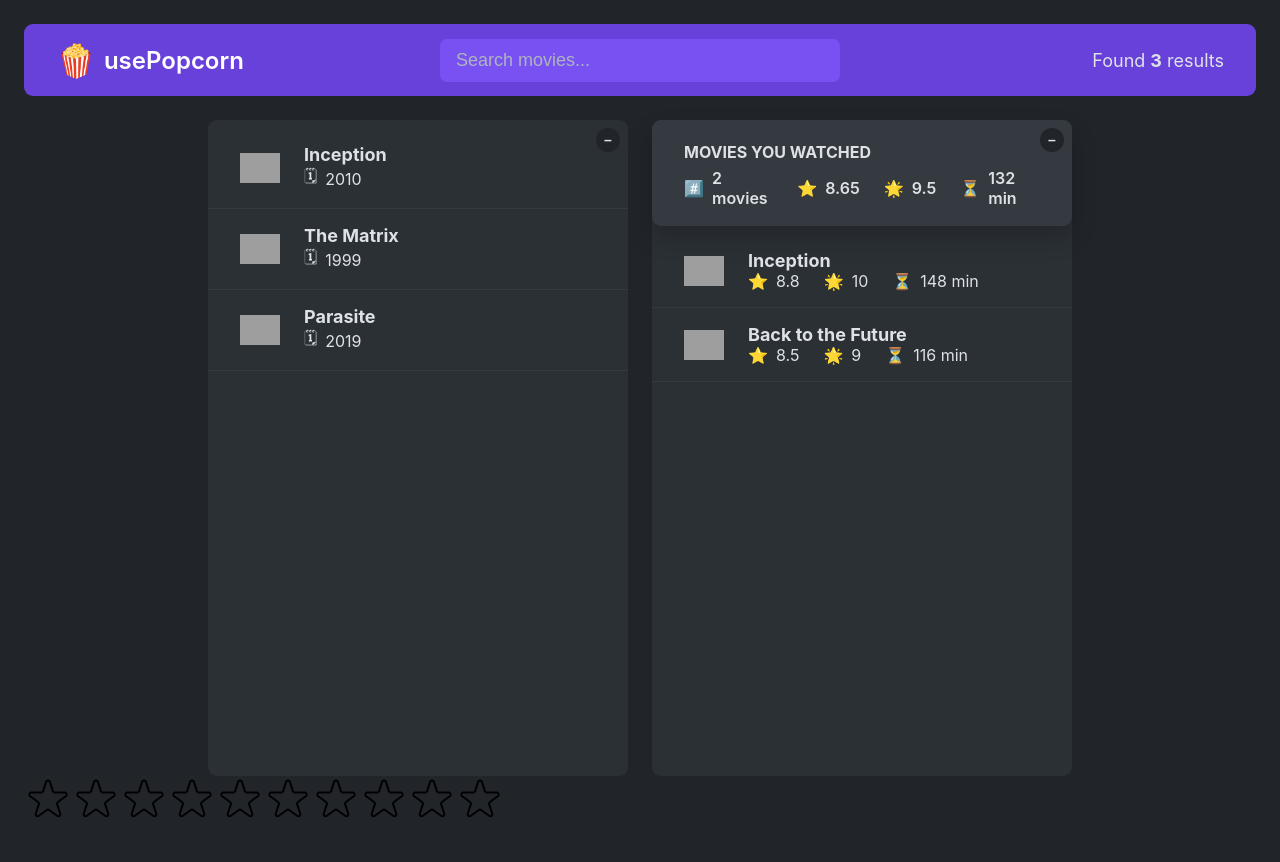
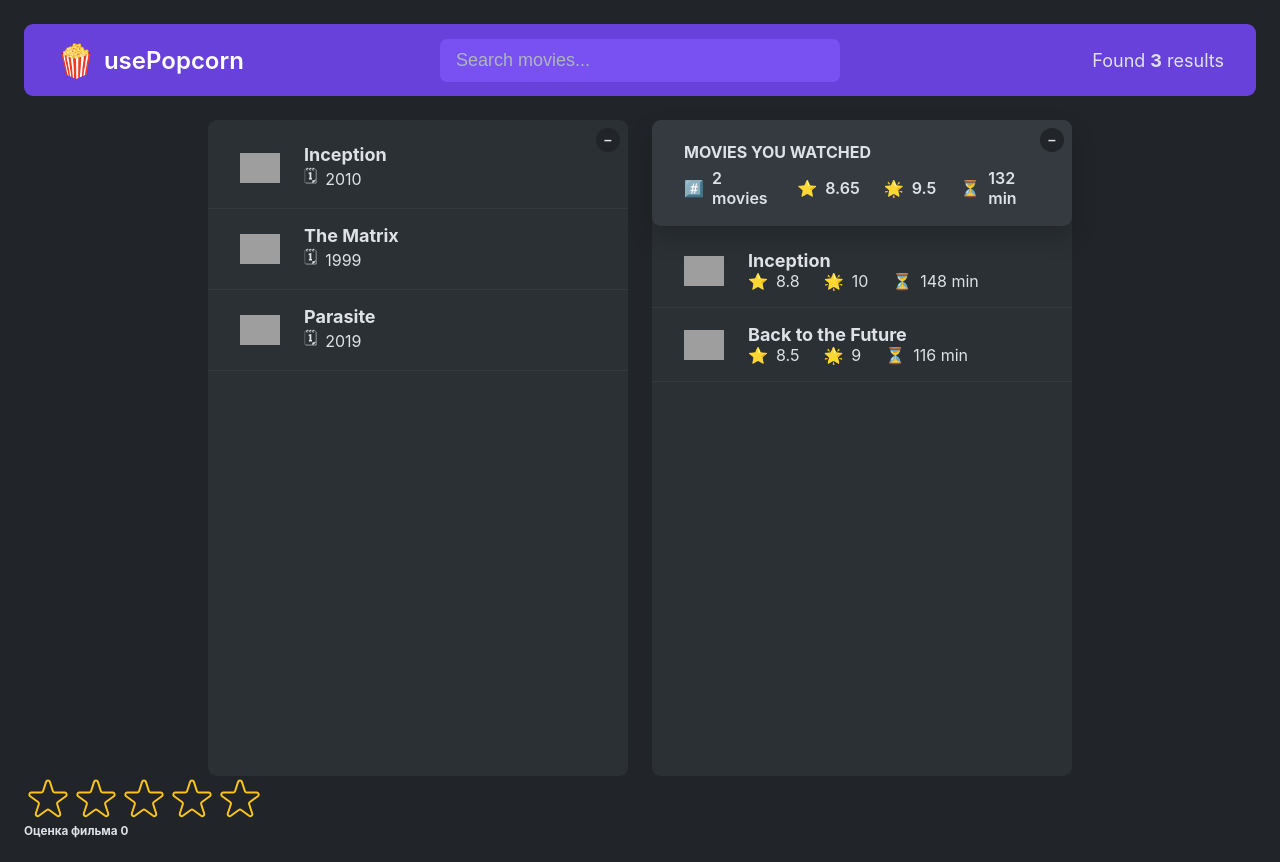
Before and after one commit to NikDoe/film-search, a React (Vite) app: page / in a window 1280 px wide. Built offline with nearby package versions, Linux system fonts and the light colour scheme; grey boxes are pictures that could not be loaded.

Commit message:
make StarRating component more reusable

```diff
--- a/src/App.tsx
+++ b/src/App.tsx
@@ -8,6 +8,7 @@ import WatchedSummary from "./components/WatchedSummary";
 import WatchedList from "./components/WatchedList";
 import Box from "./components/Box";
 import StarRating from "./components/StarRating";
+import TestComponent from "./components/TestComponent";
 
 const tempMovieData = [
 	{
@@ -78,7 +79,7 @@ const App = function () {
 					<WatchedList watched={watched} />
 				</Box>
 			</Main>
-			<StarRating maxRating={10} />
+			<TestComponent />
 		</>
 	);
 };
--- a/src/components/Star.tsx
+++ b/src/components/Star.tsx
@@ -1,13 +1,8 @@
 import { CSSProperties, FC } from "react";
 
-const starStyles: CSSProperties = {
-	width: "48px",
-	height: "48px",
-	display: "block",
-	cursor: "pointer",
-};
-
 type StarProps = {
+	size: number;
+	color: string;
     fill: boolean;
     onRate: () => void;
 	onHoverIn: () => void;
@@ -16,18 +11,27 @@ type StarProps = {
 
 const Star: FC<StarProps> = function (props) {
 	const {
+		size,
+		color,
 		fill,
 		onRate,
 		onHoverIn,
 		onHoverOut
 	} = props;
 
+	const starStyles: CSSProperties = {
+		width: `${size}px`,
+		height: `${size}px`,
+		display: "block",
+		cursor: "pointer",
+	};
+
 	const emptyStar = (
 		<svg
 			xmlns="http://www.w3.org/2000/svg"
 			fill="none"
 			viewBox="0 0 24 24"
-			stroke="#000"
+			stroke={color}
 		>
 			<path
 				strokeLinecap="round"
@@ -42,8 +46,8 @@ const Star: FC<StarProps> = function (props) {
 		<svg
 			xmlns="http://www.w3.org/2000/svg"
 			viewBox="0 0 20 20"
-			fill="#000"
-			stroke="#000"
+			fill={color}
+			stroke={color}
 		>
 			<path
 				d="M9.049 2.927c.3-.921 1.603-.921 1.902 0l1.07 3.292a1 1 0 00.95.69h3.462c.969 0 1.371 1.24.588 1.81l-2.8 2.034a1 1 0 00-.364 1.118l1.07 3.292c.3.921-.755 1.688-1.54 1.118l-2.8-2.034a1 1 0 00-1.175 0l-2.8 2.034c-.784.57-1.838-.197-1.539-1.118l1.07-3.292a1 1 0 00-.364-1.118L2.98 8.72c-.783-.57-.38-1.81.588-1.81h3.461a1 1 0 00.951-.69l1.07-3.292z"
--- a/src/components/StarRating.tsx
+++ b/src/components/StarRating.tsx
@@ -4,7 +4,6 @@ import Star from "./Star";
 const containerStyles: CSSProperties = {
 	display: "flex",
 	alignItems: "center",
-	fontSize: "16px",
 	gap: "16px",
 };
 
@@ -12,24 +11,41 @@ const starArrayStyles: CSSProperties = {
 	display: "flex",
 };
 
-const textStyles: CSSProperties = {
-	color: "yellowgreen"
-};
-
 type StarRatingProps = {
+	size?: number;
+	color?: string;
     maxRating?: number;
+	onSetRating?: (rating: number) => void;
 }
 
 const StarRating: FC<StarRatingProps> = function (props) {
-	const { maxRating = 5 } = props;
+	const {
+		size = 24,
+		color = "#fcc419",
+		maxRating = 5,
+		onSetRating
+	} = props;
+
+	const textStyles: CSSProperties = {
+		color,
+		fontSize: `${size / 2}px`
+	};
 
 	const [clickRating, setClickRating] = useState(0);
 	const [hoverRating, setHoverRating] = useState(0);
 
+	const handleRating = (rating: number) => {
+		setClickRating(rating);
+		onSetRating && onSetRating(rating);
+	};
+
 	const starsArray = Array.from({ length: maxRating }, (_, i) =>
 		<Star
+			key={i}
+			size={size}
+			color={color}
 			fill={hoverRating ? hoverRating >= i + 1 : clickRating >= i + 1}
-			onRate={() => setClickRating(i + 1)}
+			onRate={() => handleRating(i + 1)}
 			onHoverIn={() => setHoverRating(i + 1)}
 			onHoverOut={() => setHoverRating(0)}
 		/>
--- /dev/null
+++ b/src/components/TestComponent.tsx
@@ -0,0 +1,18 @@
+import { useState } from "react";
+import StarRating from "./StarRating";
+
+const TestComponent = function () {
+	const [testRating, setTestRating] = useState(0);
+
+	return (
+		<>
+			<StarRating
+				size={48}
+				onSetRating={setTestRating}
+			/>
+			<h3>Оценка фильма {testRating}</h3>
+		</>
+	);
+};
+
+export default TestComponent;
```
